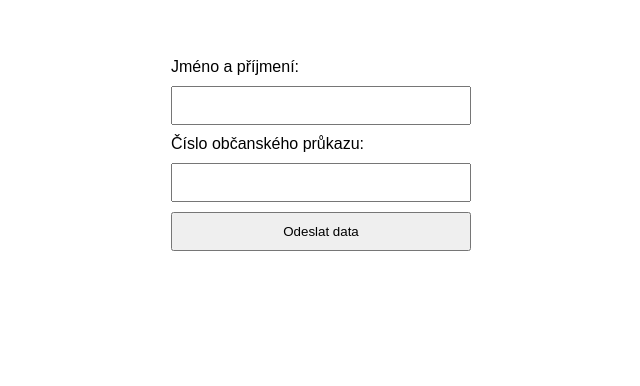
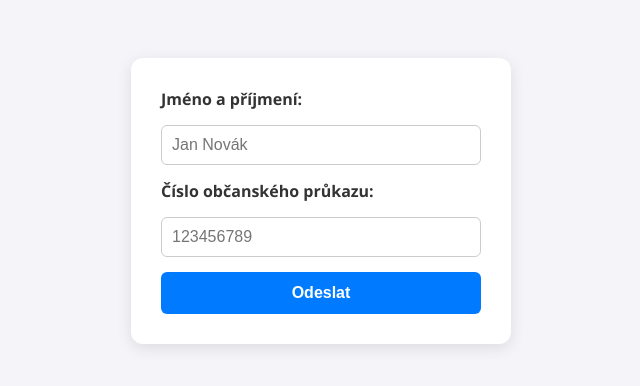
Before and after one commit to TheCodeAlloy/Data_MASZ_ESP, a plain HTML site: page index.html in a window 1280 px wide. Shown: the whole page, without its empty margins (319-959 px from the left). Drawn offline with Linux system fonts and the light colour scheme.

Commit message:
Update index.html

```diff
--- a/index.html
+++ b/index.html
@@ -1,31 +1,89 @@
 <!DOCTYPE html>
-<html>
+<html lang="cs">
 <head>
     <meta charset="UTF-8">
-    <title>Jednoduchý dotazník</title>
+    <meta name="viewport" content="width=device-width, initial-scale=1.0">
+    <title>Dotazník</title>
     <style>
-        body { font-family: sans-serif; display: flex; justify-content: center; padding-top: 50px; }
-        form { display: flex; flex-direction: column; width: 300px; gap: 10px; }
-        input, button { padding: 10px; }
+        body {
+            font-family: 'Segoe UI', Tahoma, Geneva, Verdana, sans-serif;
+            display: flex;
+            justify-content: center;
+            padding-top: 50px;
+            background-color: #f4f4f9;
+        }
+        .container {
+            background: white;
+            padding: 30px;
+            border-radius: 12px;
+            box-shadow: 0 4px 15px rgba(0,0,0,0.1);
+            width: 320px;
+        }
+        form { display: flex; flex-direction: column; gap: 15px; }
+        label { font-weight: bold; color: #333; }
+        input {
+            padding: 10px;
+            border: 1px solid #ccc;
+            border-radius: 6px;
+            font-size: 16px;
+        }
+        button {
+            padding: 12px;
+            background-color: #007bff;
+            color: white;
+            border: none;
+            border-radius: 6px;
+            cursor: pointer;
+            font-size: 16px;
+            font-weight: bold;
+            transition: background 0.3s;
+        }
+        button:hover { background-color: #0056b3; }
+
+        /* Styl pro hezkou hlášku */
+        #success-message {
+            display: none;
+            margin-top: 20px;
+            padding: 15px;
+            background-color: #d4edda;
+            color: #155724;
+            border: 1px solid #c3e6cb;
+            border-radius: 6px;
+            text-align: center;
+            font-weight: bold;
+        }
     </style>
 </head>
 <body>
-    <form id="dotaznik">
-        <label>Jméno a příjmení:</label>
-        <input type="text" id="jmeno" required>
+    <div class="container">
+        <form id="dotaznik">
+            <label for="jmeno">Jméno a příjmení:</label>
+            <input type="text" id="jmeno" placeholder="Jan Novák" required>
 
-        <label>Číslo občanského průkazu:</label>
-        <input type="text" id="op" required>
+            <label for="op">Číslo občanského průkazu:</label>
+            <input type="text" id="op" placeholder="123456789" required>
 
-        <button type="submit">Odeslat data</button>
-    </form>
+            <button type="submit" id="submit-btn">Odeslat</button>
+        </form>
+
+        <div id="success-message">
+            ✓ Data byla úspěšně odeslána!
+        </div>
+    </div>
 
     <script>
         const scriptURL = 'https://script.google.com/macros/s/AKfycbxn5RksG2f-dhj3X9Xef4ITzgvLwazw23pwYgiNWEAEctMnyB4XiPrquyykZdBjU-CC/exec';
         const form = document.getElementById('dotaznik');
+        const msg = document.getElementById('success-message');
+        const btn = document.getElementById('submit-btn');
 
         form.addEventListener('submit', e => {
             e.preventDefault();
+
+            // Vizuální zpětná vazba - změna textu tlačítka při odesílání
+            btn.disabled = true;
+            btn.innerText = 'Odesílám...';
+
             const data = {
                 jmeno: document.getElementById('jmeno').value,
                 op: document.getElementById('op').value
@@ -33,16 +91,27 @@
 
             fetch(scriptURL, {
                 method: 'POST',
-                mode: 'no-cors', // Důležité pro Apps Script, pokud nechceš řešit CORS složitě
+                mode: 'no-cors',
                 cache: 'no-cache',
                 headers: { 'Content-Type': 'application/json' },
                 body: JSON.stringify(data)
             })
             .then(() => {
-                alert('Data byla odeslána!');
+                // Místo alertu zobrazíme náš div
+                msg.style.display = 'block';
                 form.reset();
+                btn.disabled = false;
+                btn.innerText = 'Odeslat';
+
+                // Po 5 sekundách hláška zmizí
+                setTimeout(() => { msg.style.display = 'none'; }, 5000);
             })
-            .catch(error => console.error('Chyba!', error.message));
+            .catch(error => {
+                console.error('Chyba!', error.message);
+                btn.disabled = false;
+                btn.innerText = 'Odeslat';
+                alert('Něco se nepovedlo, zkuste to znovu.');
+            });
         });
     </script>
 </body>
```
